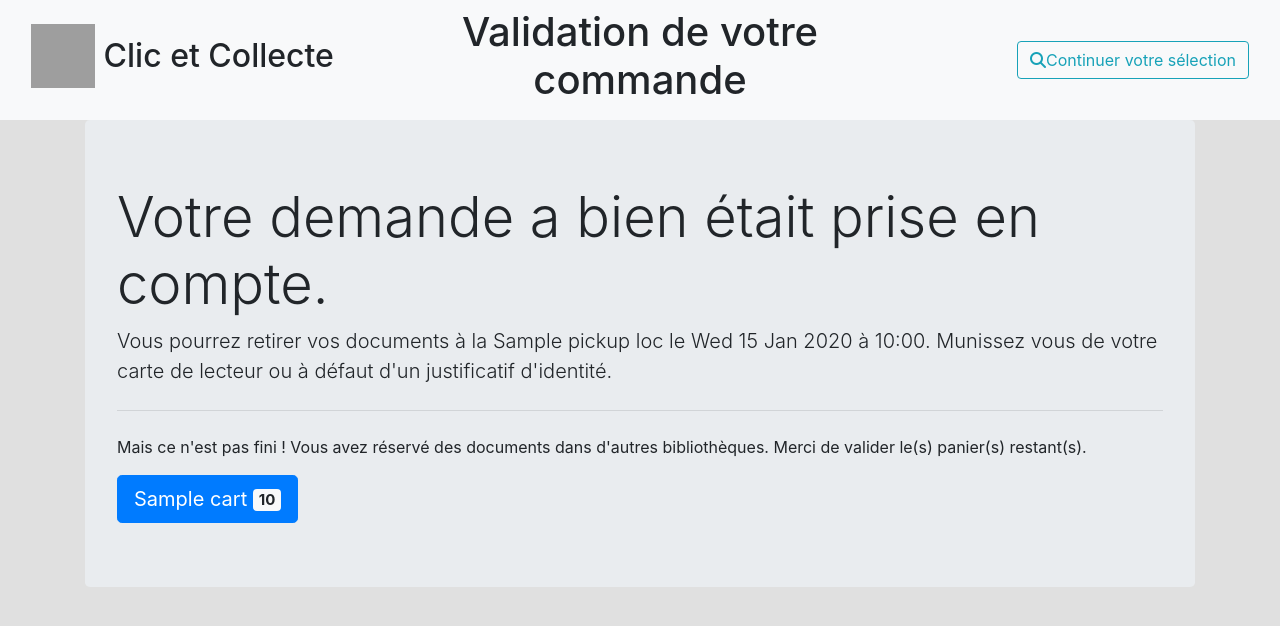
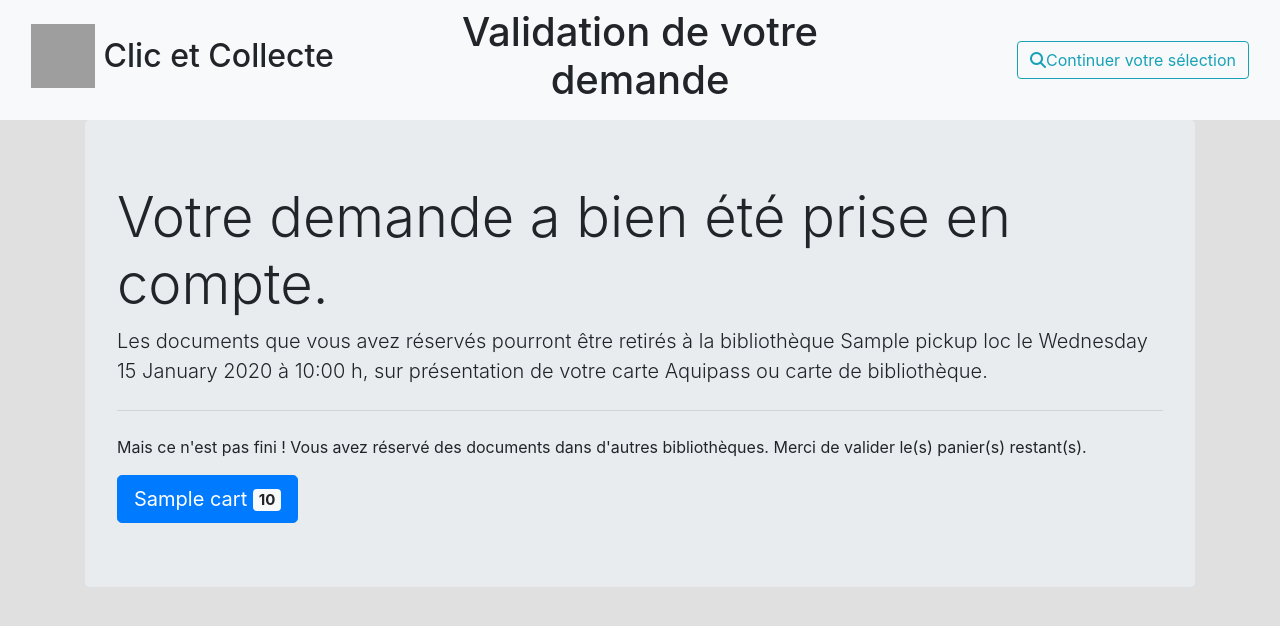
Before and after one commit to louxfaure/scoop_utils, a Django app: template cart_management/templates/cart_management/confirmation_page.html in a window 1280 px wide. Shown: the top 626 px of the page. Run offline with Django 3.2, Linux system fonts and the light colour scheme; the template is opened without the code that fills it: most values are stand-ins (such as "Sample title", 1, 10 or a date in 2020); parts of the project's set-up code (start-up, migrations or seed data) failed here and were passed over; some libraries are stand-ins or nearby versions; grey boxes are pictures that could not be loaded.

Commit message:
Correction des messages

```diff
--- a/cart_management/templates/cart_management/cart_validation.html
+++ b/cart_management/templates/cart_management/cart_validation.html
@@ -30,7 +30,7 @@
                     <a class="btn btn-link btn-block text-left collapsed" type="button" data-toggle="collapse" data-target="#collapseTwo" aria-expanded="false" aria-controls="collapseTwo">
                     <h2 class="mb-0">
                     <i class="fa fa-calendar" aria-hidden="true"></i>
-                    Chosissez la date de retrait de vos documents
+                    Chosissez le créneau de retrait de vos documents
                     <i class="pull-right fa fa-plus"></i>
                     </h2>
                     </a>
--- a/cart_management/templates/cart_management/confirmation_page.html
+++ b/cart_management/templates/cart_management/confirmation_page.html
@@ -3,9 +3,14 @@
 
 
     <div class="jumbotron">
-        <h1 class="display-4">Votre demande a bien était prise en compte.</h1>
-        <p class="lead">Vous pourrez retirer vos documents à la {{ pickup_loc.name }} le {{ date_rdv_in_date|date:"D d M Y" }} à {{ date_rdv_in_date|date:"H:i" }}.
-        Munissez vous de votre carte de lecteur ou à défaut d'un justificatif d'identité.</p>
+        <h1 class="display-4">Votre demande a bien été prise en compte.</h1>
+        <p class="lead">
+        Les documents que vous avez réservés pourront être retirés à la bibliothèque {{ pickup_loc.name }} le {{ date_rdv_in_date|date:"l d F Y" }} à {{ date_rdv_in_date|date:"H:i" }} h, sur présentation de votre carte Aquipass ou carte de bibliothèque.
+        </p>
+        {% if pickup_loc.mesage %}
+        <p class="lead">{{ pickup_loc.message }}</p>
+        <p class="lead">En cas d’empêchement, merci de contacter la bibliothèque par téléphone au {{ pickup_loc.tel }} du lundi au vendredi, de 9h à 17h, afin de convenir d’un autre créneau.</p>
+        {% endif %}
         <hr class="my-4">
         {% if other_cart_list|length > 0 %}
         <p>Mais ce n'est pas fini ! Vous avez réservé des documents dans d'autres bibliothèques. Merci de valider le(s) panier(s) restant(s).</p>
--- a/cart_management/templates/cart_management/homepage.html
+++ b/cart_management/templates/cart_management/homepage.html
@@ -3,10 +3,10 @@
 {% block content %}
 <div class="container">
         <div class="container-header px-3 py-3 pt-md-5 pb-md-4 mx-auto text-center">
-        <h2 class="display-5">Les documents que vous avez sélectionné appartiennent à différentes bibliothèques et sont à retirer à différents guichets.</b></h2>
+        <h2 class="display-5">Les documents que vous avez réservés appartiennent à différentes bibliothèques et sont à retirer dans chacune d'entre elles.</b></h2>
         </div>
                 <div class="jumbotron">
-                <p class="lead">Vous devez valider indépendamment chaque panier et sélectioner une plage de rendez-vous pour chaque bibliothèque.</p>
+                <p class="lead">Vous devez valider indépendamment chaque panier et sélectionner un créneau de rendez-vous pour chaque bibliothèque.</p>
                 <hr class="my-4">
                         {% for cart_id, cart in user_carts.items %}
                         <a class="btn btn-primary btn-lg" href="{% url 'cart-validation' cart_id %}" role="button">{{ cart.name }}
--- a/templates/base.html
+++ b/templates/base.html
@@ -10,7 +10,7 @@
     <link rel="stylesheet" type="text/css" href="{% static "/cart_management/style.css" %}" />
     <script src="{% static "gestion_lecteurs/js/script.js" %}"></script>
     <script src="https://use.fontawesome.com/c560c025cf.js"></script>
-   <title>{% block title %}Babord + - lic et Collecte - vos paniers{% endblock %}</title>
+   <title>{% block title %}Babord + - Clic et collecte{% endblock %}</title>
 
 </head>
 <body>
@@ -21,7 +21,7 @@
     <span class="align-middle">Clic et Collecte</span>
   </span>
     <span class="col-4 text-center">
-        <h1 class="display-6">Validation de votre commande</h1>
+        <h1 class="display-6">Validation de votre demande</h1>
   </span>
   <span class="col-4 text-right">
     <a id="rech-bplus" class="btn btn-outline-info" href="https://babordplus.hosted.exlibrisgroup.com/primo-explore/search?vid=33PUDB_{{ request.session.institution_id }}_VU1&sortby=rank&lang=fr_FR&forceLogin=True"><i class="fa fa-search" aria-hidden="true"></i>Continuer votre sélection</a>
```
